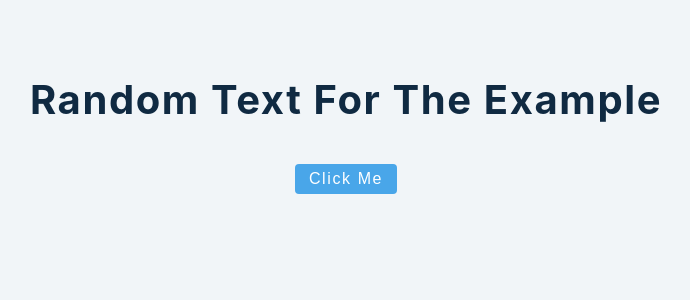
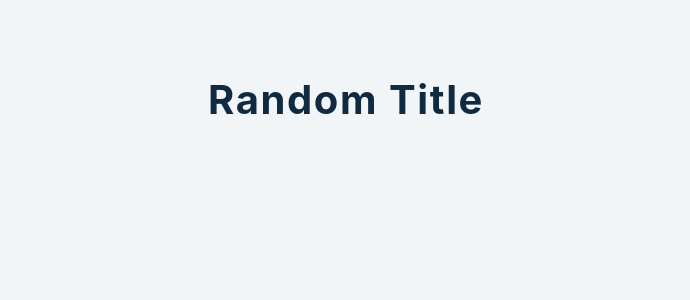
Before and after one commit to MarcoRosselDev/react-advanced-2020, a React (Create React App) app: page / in a window 1280 px wide. Shown: the top 300 px of the page, without its empty margins (294-984 px from the left). Built offline with nearby package versions, Linux system fonts and the light colour scheme.

Commit message:
example 2 practis

```diff
--- a/src/App.js
+++ b/src/App.js
@@ -1,10 +1,12 @@
 import React from "react";
 import Setup from "./tutorial/1-useState/setup/2-useState-basics";
 import Final from "./tutorial/1-useState/final/2-useState-basics";
+import RandomTitle from "./tutorial/paractis/1";
 function App() {
   return (
     <div className="container">
-      <Setup />
+      {/* <Setup /> */}
+      <RandomTitle />
       {/* <Final /> */}
     </div>
   );
--- /dev/null
+++ b/src/tutorial/paractis/1.js
@@ -0,0 +1,13 @@
+import React, { useState } from "react";
+
+const RandomTitle = () => {
+  let title = "random title";
+  const [texto, setTexto] = useState("random text from useState");
+  return (
+    <React.Fragment>
+      <h2>{title}</h2>
+    </React.Fragment>
+  );
+};
+
+export default RandomTitle;
```
